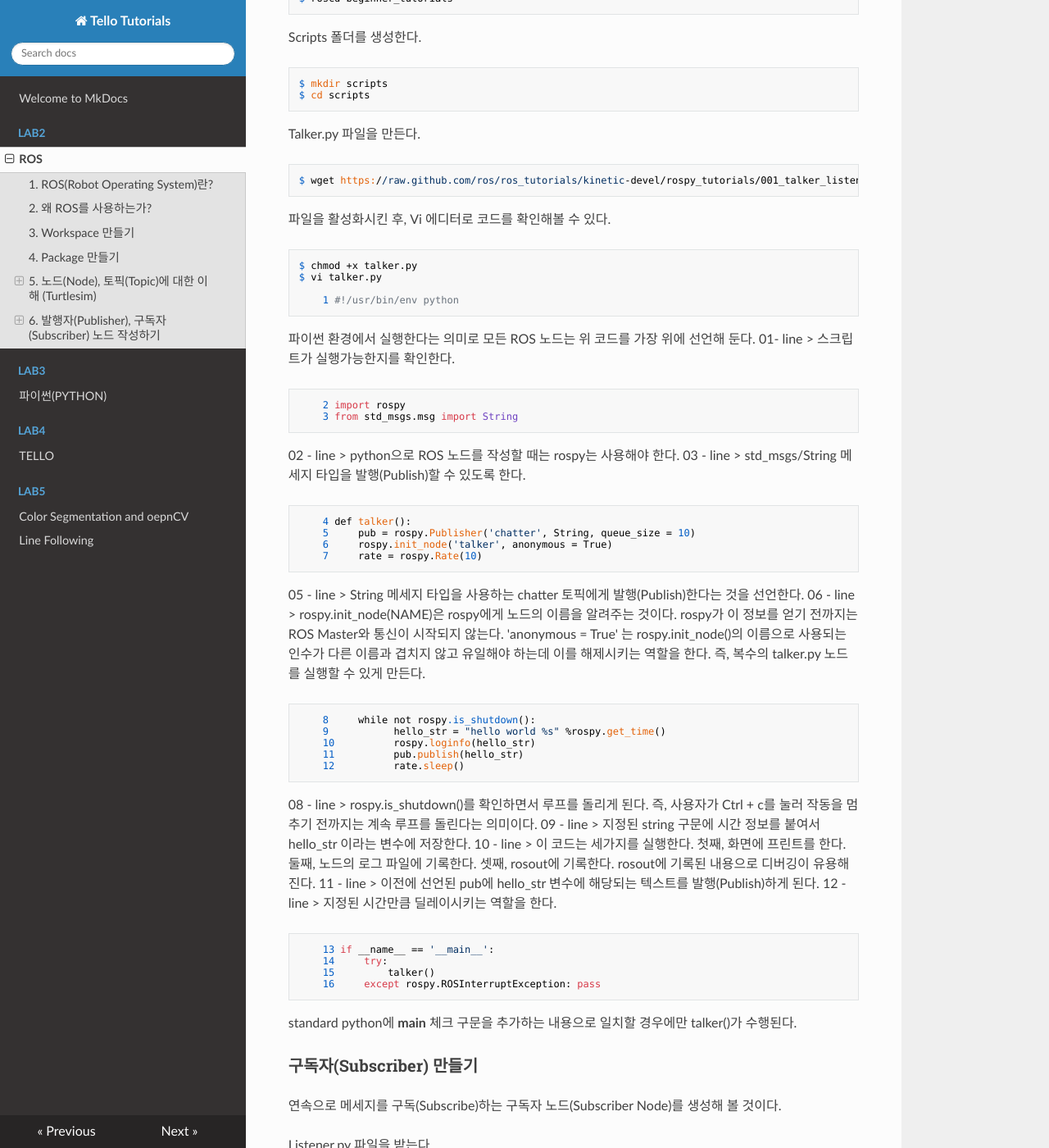
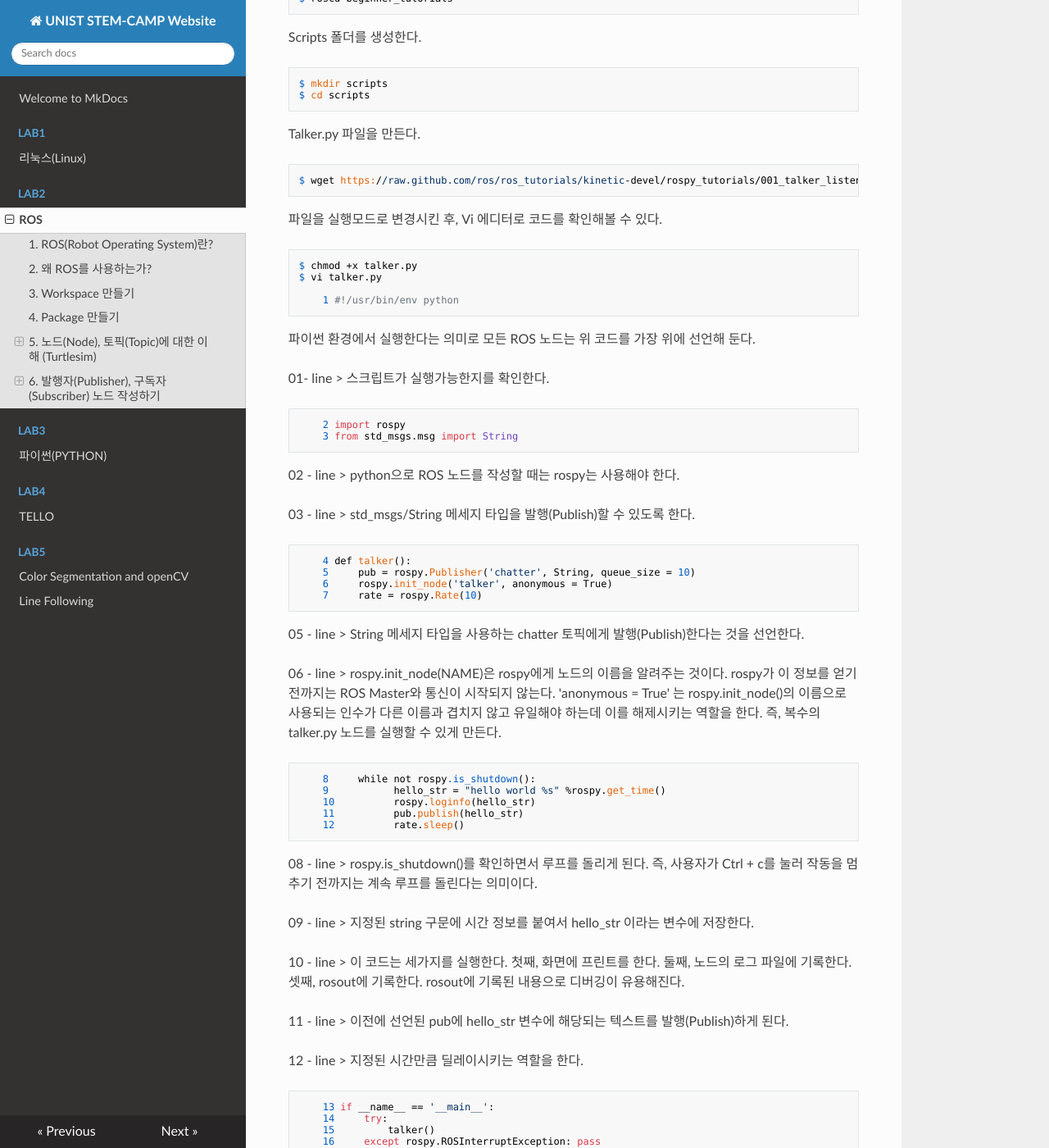
Before and after one commit to UNIST-STEM/2020, an MkDocs documentation site: the page built from docs/Lab2/ROS_Manual.md, in a window 1280 px wide and 1400 px high, scrolled down 3749 px. Shown: the whole window at 82% size. Built offline with MkDocs 1.6.1, drawn with Linux system fonts in a browser that asks for light colours; nearby versions of some CDN libraries; some of the changed text lies outside the part shown.

Commit message:
Lab 1 Linux upload

```diff
--- a/docs/Lab2/ROS_Manual.md
+++ b/docs/Lab2/ROS_Manual.md
@@ -47,9 +47,11 @@
 
 ![ROS_basic_concepts](img/ROS_basic_concepts.png)
 
-### 노드 예시
+
+### 완성된 프로그램의 노드, 토픽, 메세지
 
 ![racecar_node](img/racecar_node.png)
+
 
 아래의 실습을 통해서 ROS에서의 통신을 이해해보자.
 
@@ -108,7 +110,7 @@
 
     $ wget https://raw.github.com/ros/ros_tutorials/kinetic-devel/rospy_tutorials/001_talker_listener/talker.py
 
-파일을 활성화시킨 후, Vi 에디터로 코드를 확인해볼 수 있다.
+파일을 실행모드로 변경시킨 후, Vi 에디터로 코드를 확인해볼 수 있다.
 
     $ chmod +x talker.py
     $ vi talker.py
@@ -116,12 +118,14 @@
         1 #!/usr/bin/env python
 
 파이썬 환경에서 실행한다는 의미로 모든 ROS 노드는 위 코드를 가장 위에 선언해 둔다.
+
 01- line > 스크립트가 실행가능한지를 확인한다.
 
         2 import rospy
         3 from std_msgs.msg import String
 
 02 - line > python으로 ROS 노드를 작성할 때는 rospy는 사용해야 한다.
+
 03 - line > std_msgs/String 메세지 타입을 발행(Publish)할 수 있도록 한다.
 
         4 def talker():
@@ -130,6 +134,7 @@
         7     rate = rospy.Rate(10)
 
 05 - line > String 메세지 타입을 사용하는 chatter 토픽에게 발행(Publish)한다는 것을 선언한다.
+
 06 - line > rospy.init_node(NAME)은 rospy에게 노드의 이름을 알려주는 것이다. rospy가 이 정보를 얻기 전까지는 ROS Master와 통신이 시작되지 않는다. 'anonymous = True' 는 rospy.init_node()의 이름으로 사용되는 인수가 다른 이름과 겹치지 않고 유일해야 하는데 이를 해제시키는 역할을 한다. 즉, 복수의 talker.py 노드를 실행할 수 있게 만든다.
 
         8     while not rospy.is_shutdown():
@@ -139,9 +144,13 @@
         12          rate.sleep()
 
 08 - line > rospy.is_shutdown()를 확인하면서 루프를 돌리게 된다. 즉, 사용자가 Ctrl + c를 눌러 작동을 멈추기 전까지는 계속 루프를 돌린다는 의미이다.
+
 09 - line > 지정된 string 구문에 시간 정보를 붙여서 hello_str 이라는 변수에 저장한다.
+
 10 - line > 이 코드는 세가지를 실행한다. 첫째, 화면에 프린트를 한다. 둘째, 노드의 로그 파일에 기록한다. 셋째, rosout에 기록한다. rosout에 기록된 내용으로 디버깅이 유용해진다.
+
 11 - line > 이전에 선언된 pub에 hello_str 변수에 해당되는 텍스트를 발행(Publish)하게 된다.
+
 12 - line > 지정된 시간만큼 딜레이시키는 역할을 한다.
 
         13 if __name__ == '__main__':
@@ -160,7 +169,7 @@
     $ roscd beginner_tutorials/scripts/
     $ wget https://raw.github.com/ros/ros_tutorials/kinetic-devel/rospy_tutorials/001_talker_listener/listener.py
 
-파일을 활성화시킨 후, Vi 에디터로 코드를 확인한다.
+파일을 실행모드로 변경시킨 후, Vi 에디터로 코드를 확인한다.
 
     $ chmod +x listener.py
 
@@ -178,6 +187,7 @@
           10 if __name__ == '__main__' : listener()
 
 8 - line > 사용자의 노드가 std.msgs.msgs.String 의 형태의 타입의 메세지를 chatter 토픽으로부터 구독한다는 선언이다. 새로운 메세지를 수신했을 때, callback은 그 메세지를 첫번째 변수로 불러오게 된다.
+
 9 - line > 사용자의 노드가 종료되기 전까지 python이 종료되는 것을 막는다.
 
 Catkin_ws 폴더로 나가서 catkin_make를 실행한다.
--- a/docs/Lab5/Color Segmentation and openCV.md
+++ b/docs/Lab5/Color Segmentation and openCV.md
@@ -1,4 +1,4 @@
-# Color Segmentation and oepnCV
+# Color Segmentation and openCV
 
  색 공간은 일반적으로 이미지를 인코딩하는 데 사용되는 색의 조직이다. 대부분의 사람들이 들어본 가장 흔한 색 공간은 RGB 색 공간이다.
 
--- a/mkdocs.yml
+++ b/mkdocs.yml
@@ -1,9 +1,10 @@
-site_name: Tello Tutorials
+site_name: UNIST STEM-CAMP Website
 theme: readthedocs
 
 page:
   - Home: index.md
   - Lab1:
+    - Linux_Manual : 'Lab1/Linux_Manual.md'
   - Lab2:
     - ROS_Manual : 'Lab2/ROS_Manual.md'
   - Lab3:
```
Also changed, not shown: other parts of docs/Lab2/ROS_Manual.md (+1 -1 lines), README.md (+3 -1 lines), docs/Lab1/Linux_Manual.md (added, +65 -0 lines), docs/Lab1/img/vi_editor_diagram.png (added), site/Lab1/Linux_Manual/index.html (added), site/Lab1/img/vi_editor_diagram.png (added), site/Lab2/ROS_Manual/index.html, site/Lab3/Python_Class_Manual/index.html, site/Lab4/Lab4/index.html, site/Lab5/Color Segmentation and openCV/index.html, site/Lab5/Line Following/index.html, site/index.html, site/mkdocs/search_index.json, site/search.html, 1 more files.
